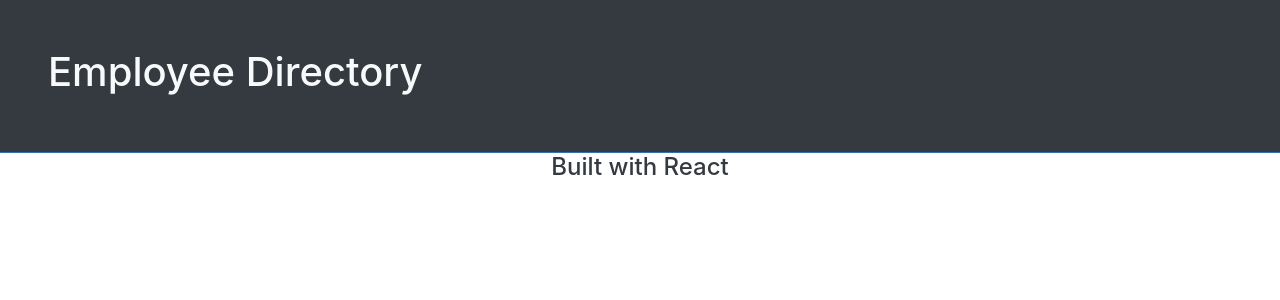
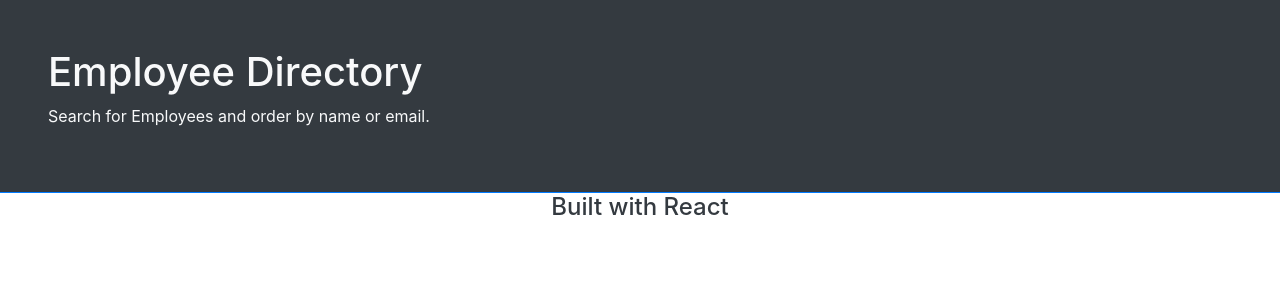
Before and after one commit to javierperez98/employee_directory, a React (Create React App) app: page / in a window 1280 px wide. Shown: the top 300 px of the page. Built offline with nearby package versions, Linux system fonts and the light colour scheme; no server answers.

Commit message:
added a p tag for inctructions

```diff
--- a/src/components/Header.js
+++ b/src/components/Header.js
@@ -4,6 +4,9 @@ function Header() {
 	return (
 		<header className="bg-dark p-5 border-bottom border-primary">
 			<h1 className="text-light">Employee Directory</h1>
+			<p className="text-light">
+				Search for Employees and order by name or email.
+			</p>
 		</header>
 	);
 }
```
